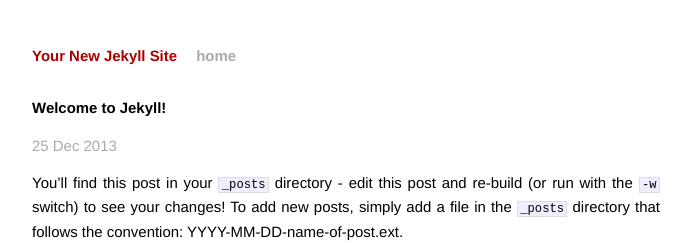
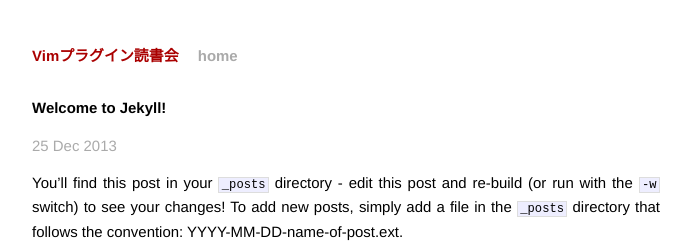
Before and after one commit to haya14busa/reading-vimplugin, a Jekyll site: the page built from _posts/2013-12-25-welcome-to-jekyll.markdown, in a window 1280 px wide. Shown: the top 243 px of the page, without its empty margins (294-985 px from the left). Built offline with Jekyll 4.4.1, drawn with Linux system fonts in a browser that asks for light colours; Markdown is read by kramdown in place of the engine named in the settings.

Commit message:
Modify _config.yml

```diff
--- a/_config.yml
+++ b/_config.yml
@@ -1,3 +1,8 @@
-name: Your New Jekyll Site
-markdown: redcarpet
-pygments: true
+name: Vimプラグイン読書会
+markdown: rdiscount
+
+rdiscount:
+  extensions:
+    - autolink      # greedily urlify links
+    - footnotes     # footnotes
+    - smart         # typographic substitutions with SmartyPants
```
